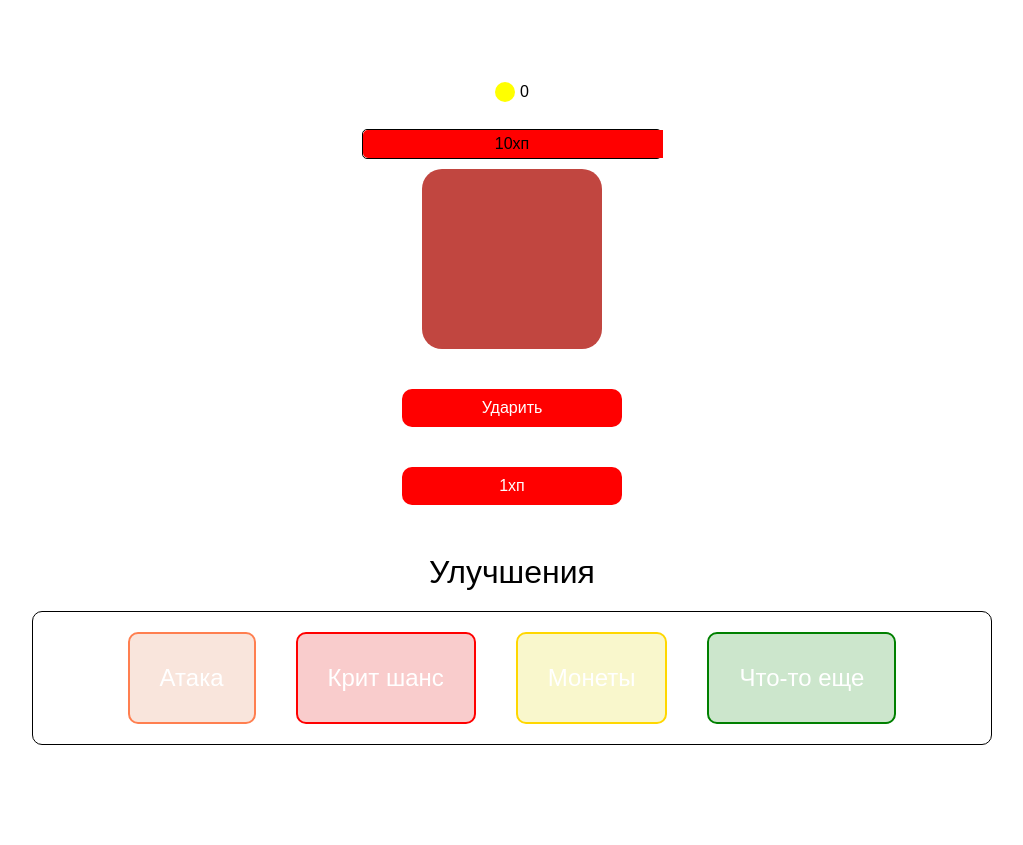
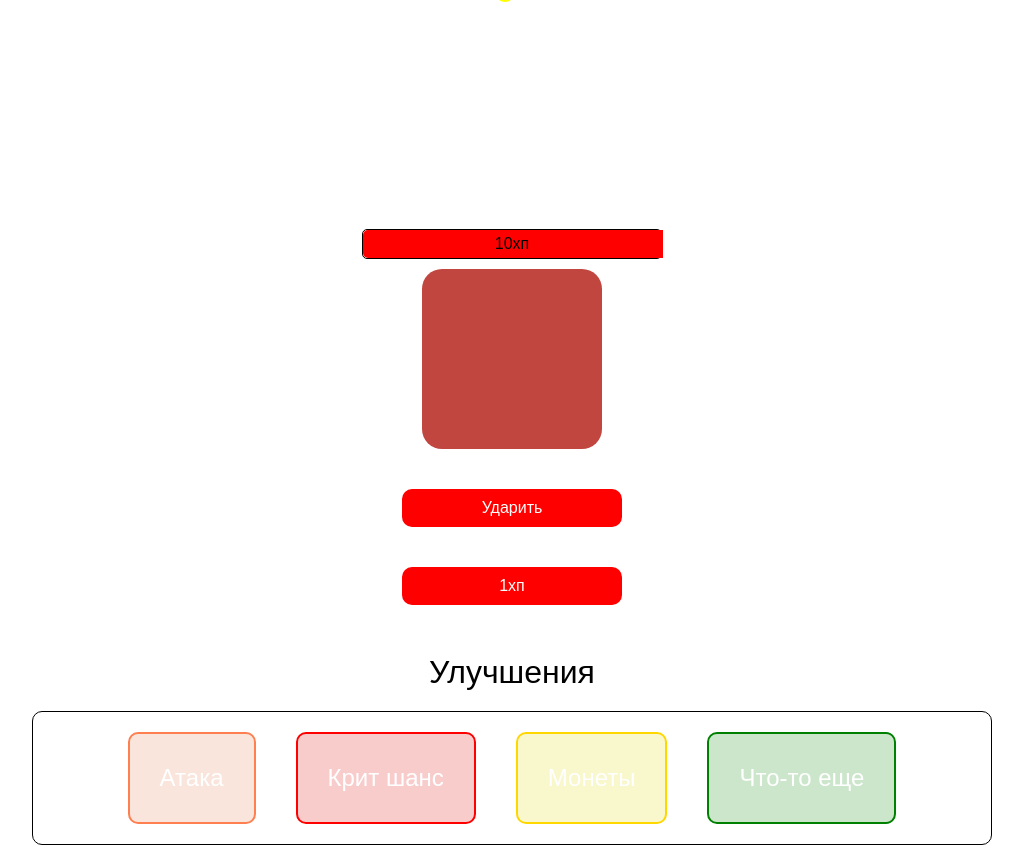
Before and after one commit to HELLRAID-cmd/Tap-Tap-MonsterHunter, a React (Vite) app in the folder client/: page / in a window 1280 px wide. Shown: the whole page, without its empty margins (128-1151 px from the left). Before the commit the page ends 800 px from the top, so only its background shows below. Built offline with nearby package versions, Linux system fonts and the light colour scheme.

Commit message:
Добавил паддинг

```diff
--- a/client/src/Components/Monster/Monster.scss
+++ b/client/src/Components/Monster/Monster.scss
@@ -5,6 +5,7 @@
   gap: 10px;
   position: relative;
   margin: 0 0 50px 0;
+  padding: 200px 0 0 0;
 
   &-damage {
     position: absolute;
```
